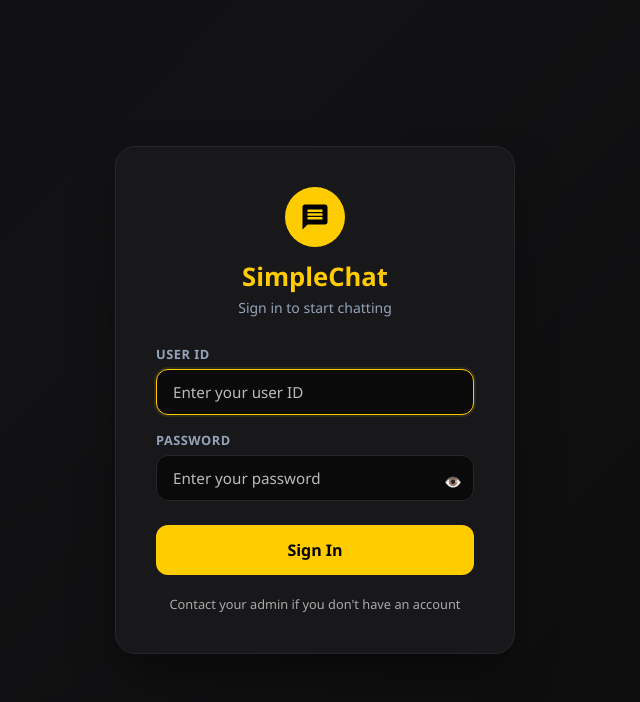
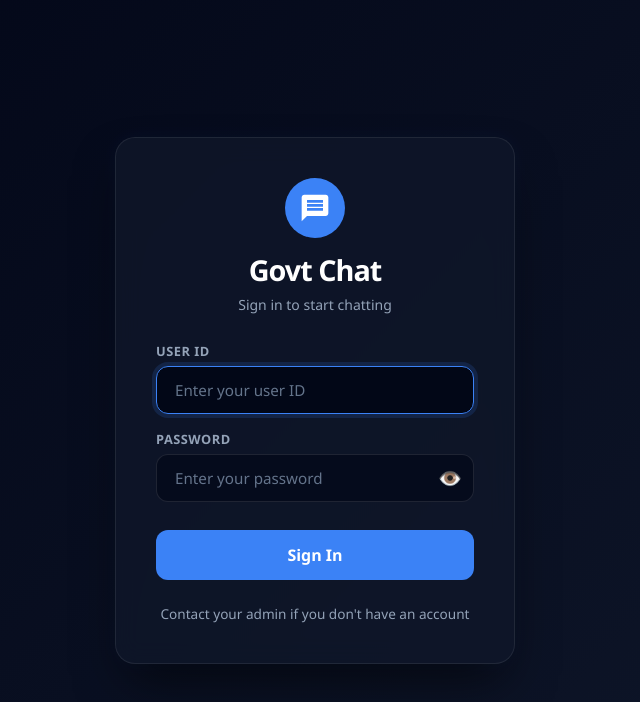
Before and after one commit to Hemanshu0001/chat-app, a React (Vite) app in the folder frontend/: page /login in a window 1280 px wide. Shown: the top 702 px of the page, without its empty margins (325-965 px from the left). Built offline with nearby package versions, Linux system fonts and the light colour scheme; no server answers.

Commit message:
chat-app v5.0.1

```diff
--- a/frontend/src/components/UserList.jsx
+++ b/frontend/src/components/UserList.jsx
@@ -29,7 +29,7 @@ export default function UserList({
       {/* Current user info */}
       <div style={{
         padding: '10px 16px',
-        background: '#493b01ff',
+        background: '#0B1839',
         borderBottom: '1px solid var(--border)',
         display: 'flex', alignItems: 'center', gap: 10
       }}>
--- a/frontend/src/index.css
+++ b/frontend/src/index.css
@@ -6,24 +6,34 @@
 }
 
 :root {
-  --primary:       #ffcc00;
-  --primary-light: #ffd633;
-  --primary-dark:  #e6b800;
-  --bg:            #0f0f11; /* Slightly lighter deep charcoal for better visibility */
-  --surface:       #18181b; /* Solid surface for clarity */
-  --sidebar-bg:    #121214;
-  --chat-bg:       #0a0a0b;
-  --text-primary:  #f8fafc; /* Near white for main text */
-  --text-secondary:#94a3b8; /* Slate-400 for secondary text */
-  --border:        #27272a; /* Solid borders for clear definition */
-  --bubble-out:    #ffcc00;
-  --bubble-in:     #27272a;
+  --primary:       #3b82f6; /* Bright Blue Accent */
+  --primary-light: #60a5fa;
+  --primary-dark:  #2563eb;
+  --primary-glow:  rgba(59, 130, 246, 0.4);
+
+  --bg:            #020617; /* Deepest Navy Black */
+  --surface:       #0f172a; /* Navy Surface */
+  --sidebar-bg:    #020617;
+  --chat-bg:       #030712;
+
+  --text-primary:  #f8fafc; /* Near White */
+  --text-secondary:#94a3b8; /* Slate-400 Grey */
+  --border:        #1e293b; /* Dark Navy Border */
+
+  --bubble-out:    #1e40af; /* Sent: Navy Blue */
+  --bubble-in:     #1e293b; /* Received: Slate Navy */
+
   --danger:        #f43f5e;
   --warning:       #f59e0b;
   --success:       #10b981;
+
   --radius:        12px;
   --radius-lg:     20px;
   --transition:    all .25s ease-out;
+  --shadow:        0 4px 20px rgba(0, 0, 0, 0.4);
+  --shadow-md:     0 10px 30px rgba(0, 0, 0, 0.5);
+  --danger-light: rgba(244, 63, 94, 0.1);
+  --selection-bg: rgba(59, 130, 246, 0.15);
 }
 
 html, body, #root {
@@ -96,9 +106,8 @@ input, textarea { font-family: inherit; outline: none; }
   min-height: 100vh;
   min-height: 100dvh; /* Dynamic viewport - adjusts when keyboard opens */
   display: flex; align-items: center; justify-content: center;
-  background: linear-gradient(-45deg, #050505, #121214, #0a0a0c, #1a1a1e);
-  background-size: 400% 400%;
-  animation: gradientBG 15s ease infinite;
+  background: linear-gradient(135deg, #020617 0%, #0f172a 50%, #020617 100%);
+  background-size: 200% 200%;
   padding: 16px;
   overflow-y: auto; /* Allow scroll when keyboard opens */
 }
@@ -110,13 +119,14 @@ input, textarea { font-family: inherit; outline: none; }
 }
 
 .login-card {
-  background: var(--surface);
-  border: 1px solid var(--border);
+  background: rgba(15, 23, 42, 0.8);
+  backdrop-filter: blur(12px);
+  border: 1px solid rgba(255, 255, 255, 0.08);
   border-radius: var(--radius-lg);
   padding: 40px;
   width: 100%; max-width: 400px;
-  box-shadow: 0 25px 50px -12px rgba(0, 0, 0, 0.5);
-  animation: slideUp .5s ease-out;
+  box-shadow: 0 25px 50px -12px rgba(0, 0, 0, 0.6), 0 0 20px rgba(59, 130, 246, 0.05);
+  animation: slideUp .6s cubic-bezier(0.16, 1, 0.3, 1);
 }
 @keyframes slideUp {
   from { opacity: 0; transform: translateY(24px); }
@@ -133,9 +143,9 @@ input, textarea { font-family: inherit; outline: none; }
   display: flex; align-items: center; justify-content: center;
   margin: 0 auto 12px;
 }
-.login-logo .icon svg { color: #000; width: 30px; height: 30px; }
-.login-logo h1 { font-size: 1.6rem; font-weight: 700; color: var(--primary); }
-.login-logo p  { font-size: .875rem; color: var(--text-secondary); margin-top: 4px; }
+.login-logo .icon svg { color: #fff; width: 32px; height: 32px; }
+.login-logo h1 { font-size: 1.8rem; font-weight: 800; color: #fff; letter-spacing: -1px; }
+.login-logo p  { font-size: .875rem; color: var(--text-secondary); margin-top: 6px; }
 
 .form-group { margin-bottom: 16px; }
 .form-group label {
@@ -143,16 +153,21 @@ input, textarea { font-family: inherit; outline: none; }
   color: var(--text-secondary); margin-bottom: 6px; text-transform: uppercase; letter-spacing: .5px;
 }
 .form-input {
-  width: 100%; padding: 12px 16px;
-  border: 1px solid var(--border);
+  width: 100%; padding: 13px 18px;
+  border: 1px solid rgba(255, 255, 255, 0.1);
   border-radius: var(--radius);
   font-size: .95rem;
-  background: #0a0a0b;
+  background: rgba(2, 6, 23, 0.6);
   color: #fff;
-  transition: border-color .2s;
+  transition: all 0.3s ease;
 }
-.form-input:focus { border-color: var(--primary); outline: none; box-shadow: 0 0 0 2px rgba(255,204,0,0.1); }
-.form-input::placeholder { color: #bbb; }
+.form-input:focus {
+  border-color: var(--primary);
+  outline: none;
+  background: rgba(2, 6, 23, 0.9);
+  box-shadow: 0 0 0 4px rgba(59, 130, 246, 0.15);
+}
+.form-input::placeholder { color: #64748b; }
 
 .btn {
   display: inline-flex; align-items: center; justify-content: center; gap: 8px;
@@ -161,7 +176,7 @@ input, textarea { font-family: inherit; outline: none; }
   white-space: nowrap;
 }
 .btn-primary {
-  background: var(--primary); color: #000; width: 100%; padding: 14px;
+  background: var(--primary); color: #fff; width: 100%; padding: 14px;
   font-size: 1rem; font-weight: 700; border-radius: var(--radius);
 }
 /* Desktop hover only */
@@ -174,15 +189,23 @@ input, textarea { font-family: inherit; outline: none; }
 /* Touch/click active state */
 .btn-primary:active {
   transform: translateY(0);
-  background: var(--primary-dark);
+  background: var(--primary-light);
 }
 .btn-primary:disabled { opacity: .6; cursor: not-allowed; transform: none; }
 
 .error-msg {
   background: var(--danger-light); color: var(--danger);
-  padding: 10px 14px; border-radius: var(--radius);
-  font-size: .875rem; margin-bottom: 16px;
-  display: flex; align-items: center; gap: 8px;
+  padding: 12px 16px; border-radius: var(--radius);
+  font-size: .875rem; margin-bottom: 24px;
+  display: flex; align-items: center; gap: 10px;
+  border: 1px solid rgba(244, 63, 94, 0.2);
+  animation: shake 0.4s ease;
+}
+
+@keyframes shake {
+  0%, 100% { transform: translateX(0); }
+  25% { transform: translateX(-4px); }
+  75% { transform: translateX(4px); }
 }
 
 /* ─── App Shell (sidebar + chat) ────────────────────────────── */
@@ -239,18 +262,19 @@ input, textarea { font-family: inherit; outline: none; }
 }
 /* Desktop hover only */
 @media (hover: hover) and (pointer: fine) {
-  .user-item:hover { background: rgba(255, 204, 0, 0.05); }
+  .user-item:hover { background: rgba(59, 130, 246, 0.1); }
 }
 /* Touch active state */
-.user-item:active { background: rgba(255, 204, 0, 0.1); }
-.user-item.active { background: rgba(255, 204, 0, 0.15); border-right: 4px solid var(--primary); }
+.user-item:active { background: rgba(59, 130, 246, 0.2); }
+.user-item.active { background: rgba(59, 130, 246, 0.15); border-right: 4px solid var(--primary); }
 
 .avatar {
   width: 46px; height: 46px; border-radius: 50%;
   background: var(--primary);
   display: flex; align-items: center; justify-content: center;
-  color: #000; font-size: 1.1rem; font-weight: 700;
+  color: #fff; font-size: 1.1rem; font-weight: 700;
   flex-shrink: 0; position: relative; text-transform: uppercase;
+  border: 1px solid rgba(255, 255, 255, 0.1);
 }
 .avatar-sm {
   width: 34px; height: 34px;
@@ -288,24 +312,24 @@ input, textarea { font-family: inherit; outline: none; }
 
 .chat-header {
   background: var(--surface);
-  color: #fff;
+  color: var(--text-primary);
   padding: 14px 20px;
   display: flex; align-items: center; gap: 12px;
   border-bottom: 1px solid var(--border);
   flex-shrink: 0;
 }
 .chat-header .back-btn {
-  background: none; color: white;
+  background: none; color: var(--text-primary);
   font-size: 1.3rem; padding: 4px 8px; border-radius: var(--radius);
   display: none;
   transition: var(--transition);
 }
-.chat-header .back-btn:active { background: rgba(255, 255, 255, 0.1); }
+.chat-header .back-btn:active { background: rgba(255, 255, 255, 0.05); }
 .chat-header .user-name {
   font-size: 1rem;
   font-weight: 700;
-  background: var(--primary);
-  color: #000;
+  background: var(--primary-light);
+  color: #fff;
   padding: 2px 10px;
   border-radius: 20px;
   display: inline-block;
@@ -337,8 +361,8 @@ input, textarea { font-family: inherit; outline: none; }
   from { opacity: 0; transform: translateY(6px); }
   to   { opacity: 1; transform: translateY(0); }
 }
-.msg-row.sent  { justify-content: flex-end; }
-.msg-row.received { justify-content: flex-start; }
+.msg-row.sent  { justify-content: flex-end; width: 100%; }
+.msg-row.received { justify-content: flex-start; width: 100%; }
 
 .bubble {
   max-width: 75%; padding: 10px 16px;
@@ -350,8 +374,8 @@ input, textarea { font-family: inherit; outline: none; }
 }
 .bubble.sent     {
   background: var(--primary);
-  color: #000;
-  font-weight: 600;
+  color: #fff;
+  font-weight: 500;
   border-bottom-right-radius: 4px;
 }
 .bubble.received {
@@ -362,12 +386,12 @@ input, textarea { font-family: inherit; outline: none; }
 }
 
 .bubble-time {
-  font-size: .7rem; color: rgba(255,255,255,0.5);
+  font-size: .7rem; color: var(--text-secondary);
   margin-top: 4px; text-align: right;
   display: flex; align-items: center; justify-content: flex-end; gap: 4px;
 }
-.bubble.sent .bubble-time { color: rgba(0,0,0,0.5); }
-.check-icon { font-size: .75rem; color: #000; opacity: 0.7; }
+.bubble.sent .bubble-time { color: rgba(255,255,255,0.7); }
+.check-icon { font-size: .75rem; color: #fff; opacity: 0.9; }
 
 /* ─── Message Selection & Delete ──────────────────────────── */
 .msg-row {
@@ -403,10 +427,8 @@ input, textarea { font-family: inherit; outline: none; }
   order: -1;
 }
 
-/* Delete button on hover */
 .msg-delete-btn {
   position: absolute;
-  right: calc(100% + 8px);
   top: 50%;
   transform: translateY(-50%);
   background: var(--surface);
@@ -421,10 +443,20 @@ input, textarea { font-family: inherit; outline: none; }
   opacity: 0;
   transition: opacity 0.2s, background 0.2s;
   cursor: pointer;
+  z-index: 5;
 }
 
-.msg-row.sent:hover .msg-delete-btn,
-.msg-row.sent:focus-within .msg-delete-btn {
+.msg-row.sent .msg-delete-btn {
+  right: calc(100% + 8px);
+}
+
+.msg-row.received .msg-delete-btn {
+  left: calc(100% + 8px);
+}
+
+
+.msg-row:hover .msg-delete-btn,
+.msg-row:focus-within .msg-delete-btn {
   opacity: 1;
 }
 
@@ -445,13 +477,18 @@ input, textarea { font-family: inherit; outline: none; }
     transform: none;
     margin-left: 4px;
   }
-
   .msg-row.sent {
     flex-direction: row-reverse;
+    justify-content: flex-start; /* Stays on the right side in row-reverse */
   }
 
-  .msg-row.sent .msg-delete-btn {
-    order: 2;
+  .msg-row.received {
+    flex-direction: row;
+    justify-content: flex-start; /* Stays on the left side in row */
+  }
+
+  .msg-delete-btn {
+    order: 2; /* Shows after the bubble in the current direction */
   }
 }
 
@@ -481,8 +518,8 @@ input, textarea { font-family: inherit; outline: none; }
 
 /* Icon button in chat header */
 .btn-icon {
-  background: rgba(255, 255, 255, 0.1);
-  border: none;
+  background: var(--bg);
+  border: 1px solid var(--border);
   border-radius: 50%;
   width: 36px;
   height: 36px;
@@ -492,15 +529,16 @@ input, textarea { font-family: inherit; outline: none; }
   font-size: 1rem;
   cursor: pointer;
   transition: var(--transition);
+  color: var(--text-primary);
 }
 
 @media (hover: hover) and (pointer: fine) {
   .btn-icon:hover {
-    background: rgba(255, 255, 255, 0.2);
+    background: var(--border);
   }
 }
 .btn-icon:active {
-  background: rgba(255, 255, 255, 0.25);
+  background: var(--border);
   transform: scale(0.95);
 }
 
@@ -544,7 +582,7 @@ input, textarea { font-family: inherit; outline: none; }
   flex: 1; padding: 12px 18px;
   border: 1px solid var(--border);
   border-radius: 28px;
-  background: rgba(255, 255, 255, 0.05);
+  background: #020617;
   color: #fff;
   font-size: .95rem; resize: none; max-height: 120px;
   line-height: 1.5;
@@ -552,16 +590,16 @@ input, textarea { font-family: inherit; outline: none; }
 }
 .chat-input:focus {
   border-color: var(--primary);
-  background: rgba(255, 255, 255, 0.08);
-  box-shadow: 0 0 15px rgba(255, 204, 0, 0.1);
+  background: #030712;
+  box-shadow: 0 0 15px rgba(59, 130, 246, 0.1);
 }
 
 .send-btn {
   width: 48px; height: 48px; border-radius: 50%;
   background: var(--primary);
-  color: #000; display: flex; align-items: center; justify-content: center;
+  color: #fff; display: flex; align-items: center; justify-content: center;
   flex-shrink: 0; transition: var(--transition);
-  box-shadow: 0 4px 15px rgba(255, 204, 0, 0.3);
+  box-shadow: 0 4px 15px rgba(59, 130, 246, 0.3);
 }
 /* Desktop hover only */
 @media (hover: hover) and (pointer: fine) {
@@ -614,11 +652,11 @@ input, textarea { font-family: inherit; outline: none; }
   overflow-y: auto;
 }
 .admin-header {
-  background: var(--primary); color: #000;
+  background: #020617; color: #fff;
   padding: 0 24px;
   height: 56px;
   display: flex; align-items: center; justify-content: space-between;
-  box-shadow: var(--shadow-md);
+  border-bottom: 2px solid var(--primary);
   position: sticky; top: 0; z-index: 100;
 }
 .admin-header h1 { font-size: 1.1rem; font-weight: 700; display: flex; align-items: center; gap: 10px; }
@@ -637,6 +675,7 @@ input, textarea { font-family: inherit; outline: none; }
 }
 .stat-icon {
   width: 44px; height: 44px; border-radius: var(--radius);
+  background: var(--bg); color: var(--primary);
   display: flex; align-items: center; justify-content: center;
 }
 .stat-label { font-size: .78rem; color: var(--text-secondary); text-transform: uppercase; letter-spacing: .5px; }
@@ -655,7 +694,7 @@ input, textarea { font-family: inherit; outline: none; }
 }
 .add-user-form { display: flex; gap: 10px; flex-wrap: wrap; }
 .add-user-form .form-input { flex: 1; min-width: 160px; }
-.btn-success { background: var(--primary); color: #000; }
+.btn-success { background: var(--primary); color: #fff; }
 @media (hover: hover) and (pointer: fine) {
   .btn-success:hover { background: var(--primary-light); }
 }
@@ -672,7 +711,7 @@ input, textarea { font-family: inherit; outline: none; }
 }
 .users-table th { font-size: .78rem; text-transform: uppercase; letter-spacing: .5px; color: var(--text-secondary); background: var(--bg); }
 @media (hover: hover) and (pointer: fine) {
-  .users-table tr:hover td { background: rgba(255, 204, 0, 0.05); }
+  .users-table tr:hover td { background: rgba(59, 130, 246, 0.1); }
 }
 
 .badge {
@@ -683,7 +722,7 @@ input, textarea { font-family: inherit; outline: none; }
 .badge-online  { background: #dcfce7; color: #166534; }
 .badge-offline { background: var(--border); color: var(--text-secondary); }
 .badge-blocked { background: #fee2e2; color: #dc2626; }
-.badge-active  { background: var(--primary); color: #000; }
+.badge-active  { background: var(--primary); color: #fff; }
 
 .btn-sm { padding: 6px 12px; font-size: .8rem; border-radius: var(--radius); font-weight: 600; }
 .btn-danger  { background: var(--danger-light); color: var(--danger); }
@@ -720,9 +759,9 @@ input, textarea { font-family: inherit; outline: none; }
   transition: var(--transition);
 }
 @media (hover: hover) and (pointer: fine) {
-  .logout-btn:hover { background: var(--primary); color: #000; }
+  .logout-btn:hover { background: var(--primary); color: #fff; }
 }
-.logout-btn:active { background: var(--primary); color: #000; transform: scale(0.98); }
+.logout-btn:active { background: var(--primary-light); color: #fff; transform: scale(0.98); }
 
 /* ─── Modal ────────────────────────────────────────────────── */
 .modal-overlay {
--- a/frontend/src/pages/Login.jsx
+++ b/frontend/src/pages/Login.jsx
@@ -4,7 +4,7 @@ import { useAuth } from '../context/AuthContext';
 
 const ChatIcon = () => (
   <svg viewBox="0 0 24 24" fill="currentColor">
-    <path d="M20 2H4c-1.1 0-2 .9-2 2v18l4-4h14c1.1 0 2-.9 2-2V4c0-1.1-.9-2-2-2zm-2 12H6v-2h12v2zm0-3H6V9h12v2zm0-3H6V6h12v2z"/>
+    <path d="M20 2H4c-1.1 0-2 .9-2 2v18l4-4h14c1.1 0 2-.9 2-2V4c0-1.1-.9-2-2-2zm-2 12H6v-2h12v2zm0-3H6V9h12v2zm0-3H6V6h12v2z" />
   </svg>
 );
 
@@ -41,7 +41,7 @@ export default function Login() {
           <div className="icon">
             <ChatIcon />
           </div>
-          <h1>SimpleChat</h1>
+          <h1>Govt Chat</h1>
           <p>Sign in to start chatting</p>
         </div>
 
@@ -67,8 +67,9 @@ export default function Login() {
             />
           </div>
 
-          <div className="form-group" style={{ position: 'relative' }}>
+          <div className="form-group">
             <label>Password</label>
+            <div style={{ position: 'relative' }}>
               <input
                 type={showPass ? 'text' : 'password'}
                 className="form-input"
@@ -76,30 +77,33 @@ export default function Login() {
                 value={password}
                 onChange={(e) => { setPassword(e.target.value); setError(''); }}
                 autoComplete="current-password"
-              style={{ paddingRight: '42px' }}
+                style={{ paddingRight: '48px' }}
               />
               <button
                 type="button"
                 onClick={() => setShowPass(!showPass)}
                 style={{
-                position: 'absolute', right: '12px', bottom: '10px',
+                  position: 'absolute', right: '0', top: '0', bottom: '0',
+                  width: '48px',
                   background: 'none', border: 'none', cursor: 'pointer',
-                color: '#999', fontSize: '.9rem'
+                  color: 'var(--text-secondary)', fontSize: '1.2rem',
+                  display: 'flex', alignItems: 'center', justifyContent: 'center'
                 }}
               >
                 {showPass ? '🙈' : '👁️'}
               </button>
+            </div>
           </div>
 
           <button
             type="submit"
             className="btn btn-primary"
             disabled={loading}
-            style={{ marginTop: '8px' }}
+            style={{ marginTop: '12px' }}
           >
             {loading ? (
               <>
-                <span className="spinner" style={{ width: 18, height: 18, borderWidth: 2 }} />
+                <span className="spinner" style={{ width: 18, height: 18, borderWidth: 2, marginRight: 8 }} />
                 Signing in…
               </>
             ) : (
@@ -109,8 +113,8 @@ export default function Login() {
         </form>
 
         <p style={{
-          textAlign: 'center', marginTop: '20px',
-          fontSize: '.8rem', color: '#aaa'
+          textAlign: 'center', marginTop: '24px',
+          fontSize: '.85rem', color: 'var(--text-secondary)'
         }}>
           Contact your admin if you don't have an account
         </p>
--- a/frontend/src/utils/helpers.js
+++ b/frontend/src/utils/helpers.js
@@ -20,9 +20,9 @@ export const getInitials = (name) => {
 
 export const getAvatarColor = (userId) => {
   const colors = [
-    '#075E54', '#128C7E', '#25D366',
-    '#3b82f6', '#8b5cf6', '#ec4899',
-    '#f59e0b', '#ef4444', '#06b6d4',
+    '#1e40af', '#3b82f6', '#60a5fa', // Navy and Light Blues
+    '#94a3b8', '#cbd5e1', '#f8fafc', // Greys and White
+    '#2563eb', '#1d4ed8', '#475569', // Professional shades
   ];
   let hash = 0;
   for (let i = 0; i < userId.length; i++) {
```
Also changed, not shown: frontend/src/components/ChatBox.jsx (+9 -11 lines), frontend/src/components/MessageBubble.jsx (+7 -7 lines), 1 other file (tests, documents, lock files or other folders). Lines whose indentation alone changed are shown as unchanged.
